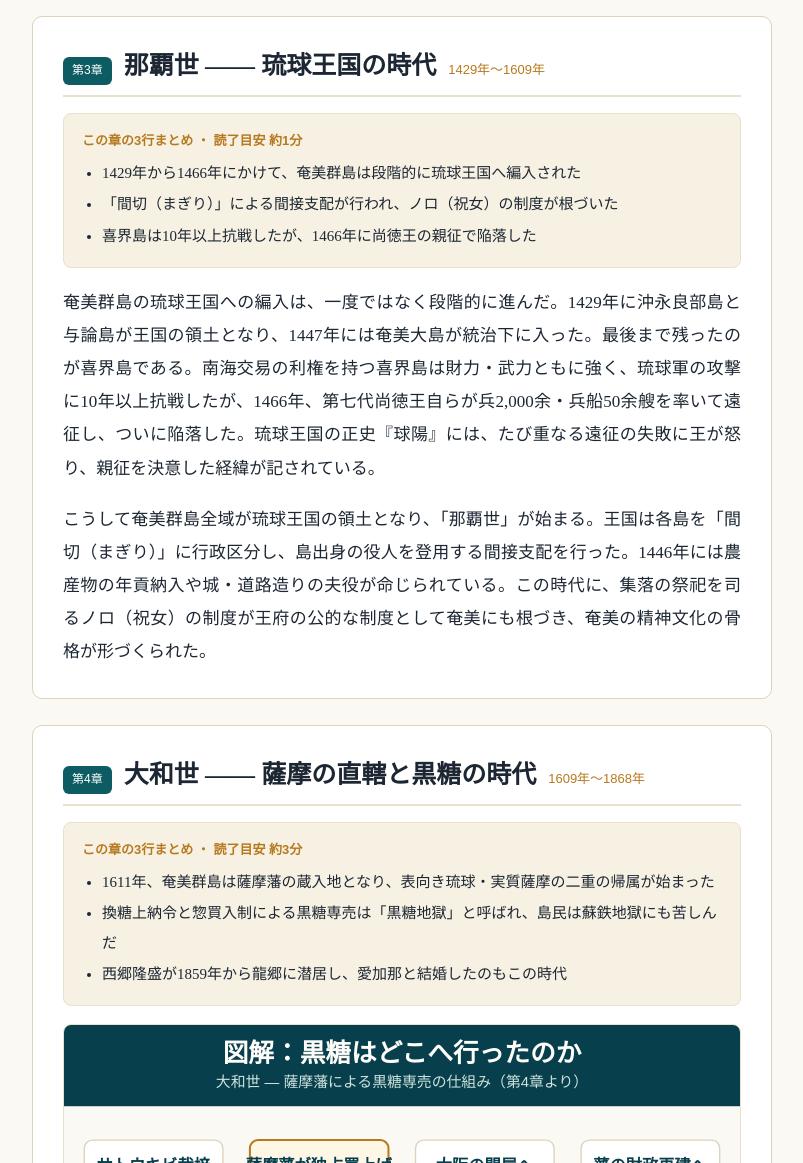
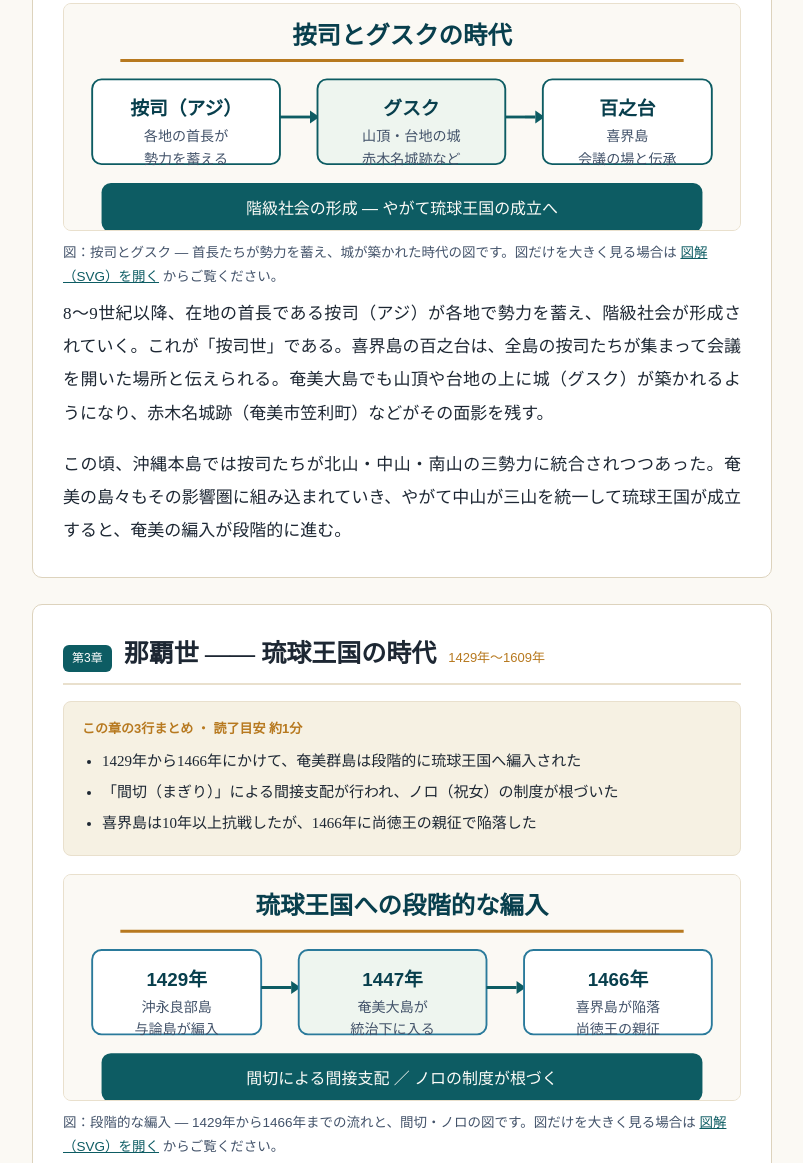
Before and after one commit to ponponkonkon4-rgb/amami-history, a plain HTML site: page index.html in a window 1280 px wide. Shown: the part 4526-5689 px from the top of the page, without its empty margins (238-1041 px from the left). Drawn offline with Linux system fonts and the light colour scheme.

Commit message:
各章にイメージ図を追加：全8章に図解を配置（新規6点は各約3KBの軽量SVG・遅延読み込み）

```diff
--- a/index.html
+++ b/index.html
@@ -273,6 +273,7 @@
 <section class="era" id="amami-yo">
   <div class="era-head"><span class="era-no">第1章</span><h2>奄美世 ―― 貝の道が結んだ島々</h2><span class="era-years">先史〜9世紀ごろ</span></div>
   <div class="chapter-summary"><p>この章の3行まとめ ・ 読了目安 約1分</p><ul><li>ゴホウラ（巻貝）の交易で、九州と南の島々を結ぶ「海の道」の中継点だった</li><li>御嶽（うたき）を中心に集落（シマ）が形づくられ、血縁を基盤に助け合う社会だった</li><li>階級社会以前の村落共同体の時代を、地元では「奄美世」と呼ぶ</li></ul></div>
+  <figure class="diagram-figure"><img src="fig-amami-yo.svg" alt="図解：貝の道。九州と南の島々（沖縄方面）を結ぶゴホウラ交易の中継点だった奄美大島と、御嶽を中心に血縁で助け合う集落（シマ）の共同体を示す図" width="720" height="240" loading="lazy" decoding="async"><figcaption>図：貝の道 ― 九州と南の島々を結んだ交易と、御嶽を中心とする集落の図です。図だけを大きく見る場合は <a href="fig-amami-yo.svg">図解（SVG）を開く</a> からご覧ください。</figcaption></figure>
   <p>奄美群島の人の営みは、約6,000〜5,000年前の縄文時代にまで遡る。喜界島の赤連遺跡や中里貝塚など、各地に貝塚が残されている。この時代の奄美を特徴づけるのは「貝の交易」である。沖縄方面で採れるゴホウラ（巻貝）は腕輪などの装身具の素材として珍重され、奄美は九州と南の島々を結ぶ交易の中継点だった。いわば奄美は、太古から「海の道」の結節点だったのである。</p>
   <p>古代に入ると、奄美は日本の律令国家の視野にも入ってくる。『日本書紀』などに現れる南島への言及が奄美を指すとする説があり、8世紀には遣唐使船の寄港・補給の島としても位置づけられたとされる。ただし824年（天長元年）、多禰国が大宰府の所管から大隅国に移されると本土との公的な交流は細り、島は次第に独自の歩みを強めていく。この、階級社会以前の村落共同体の時代を、地元では「奄美世」と呼ぶ。御嶽（うたき）を中心に集落（シマ）が形づくられ、男性が行政を、女性が祭祀を担い、血縁を基盤に助け合う社会だった。</p>
 </section>
@@ -280,6 +281,7 @@
 <section class="era" id="aji-yo">
   <div class="era-head"><span class="era-no">第2章</span><h2>按司世 ―― 首長たちの時代</h2><span class="era-years">9世紀ごろ〜15世紀</span></div>
   <div class="chapter-summary"><p>この章の3行まとめ ・ 読了目安 約1分</p><ul><li>在地の首長・按司（アジ）が各地で勢力を蓄え、階級社会が形成された</li><li>山頂や台地に城（グスク）が築かれ、赤木名城跡などが面影を残す</li><li>沖縄本島の三山統一と琉球王国の成立へつながっていく時代</li></ul></div>
+  <figure class="diagram-figure"><img src="fig-aji-yo.svg" alt="図解：按司とグスクの時代。各地の首長・按司が勢力を蓄え、山頂や台地にグスクが築かれ、喜界島の百之台に按司たちが集まったと伝えられることを示す図" width="720" height="240" loading="lazy" decoding="async"><figcaption>図：按司とグスク ― 首長たちが勢力を蓄え、城が築かれた時代の図です。図だけを大きく見る場合は <a href="fig-aji-yo.svg">図解（SVG）を開く</a> からご覧ください。</figcaption></figure>
   <p>8〜9世紀以降、在地の首長である按司（アジ）が各地で勢力を蓄え、階級社会が形成されていく。これが「按司世」である。喜界島の百之台は、全島の按司たちが集まって会議を開いた場所と伝えられる。奄美大島でも山頂や台地の上に城（グスク）が築かれるようになり、赤木名城跡（奄美市笠利町）などがその面影を残す。</p>
   <p>この頃、沖縄本島では按司たちが北山・中山・南山の三勢力に統合されつつあった。奄美の島々もその影響圏に組み込まれていき、やがて中山が三山を統一して琉球王国が成立すると、奄美の編入が段階的に進む。</p>
 </section>
@@ -287,6 +289,7 @@
 <section class="era" id="naha-yo">
   <div class="era-head"><span class="era-no">第3章</span><h2>那覇世 ―― 琉球王国の時代</h2><span class="era-years">1429年〜1609年</span></div>
   <div class="chapter-summary"><p>この章の3行まとめ ・ 読了目安 約1分</p><ul><li>1429年から1466年にかけて、奄美群島は段階的に琉球王国へ編入された</li><li>「間切（まぎり）」による間接支配が行われ、ノロ（祝女）の制度が根づいた</li><li>喜界島は10年以上抗戦したが、1466年に尚徳王の親征で陥落した</li></ul></div>
+  <figure class="diagram-figure"><img src="fig-naha-yo.svg" alt="図解：琉球王国への段階的な編入。1429年に沖永良部島と与論島、1447年に奄美大島、1466年に喜界島が編入され、間切による間接支配とノロの制度が根づいたことを示す図" width="720" height="240" loading="lazy" decoding="async"><figcaption>図：段階的な編入 ― 1429年から1466年までの流れと、間切・ノロの図です。図だけを大きく見る場合は <a href="fig-naha-yo.svg">図解（SVG）を開く</a> からご覧ください。</figcaption></figure>
   <p>奄美群島の琉球王国への編入は、一度ではなく段階的に進んだ。1429年に沖永良部島と与論島が王国の領土となり、1447年には奄美大島が統治下に入った。最後まで残ったのが喜界島である。南海交易の利権を持つ喜界島は財力・武力ともに強く、琉球軍の攻撃に10年以上抗戦したが、1466年、第七代尚徳王自らが兵2,000余・兵船50余艘を率いて遠征し、ついに陥落した。琉球王国の正史『球陽』には、たび重なる遠征の失敗に王が怒り、親征を決意した経緯が記されている。</p>
   <p>こうして奄美群島全域が琉球王国の領土となり、「那覇世」が始まる。王国は各島を「間切（まぎり）」に行政区分し、島出身の役人を登用する間接支配を行った。1446年には農産物の年貢納入や城・道路造りの夫役が命じられている。この時代に、集落の祭祀を司るノロ（祝女）の制度が王府の公的な制度として奄美にも根づき、奄美の精神文化の骨格が形づくられた。</p>
 </section>
@@ -308,6 +311,7 @@
 <section class="era" id="meiji">
   <div class="era-head"><span class="era-no">第5章</span><h2>明治から敗戦まで ―― 県政下でも続いた砂糖の構図</h2><span class="era-years">1868年〜1945年</span></div>
   <div class="chapter-summary"><p>この章の3行まとめ ・ 読了目安 約1分</p><ul><li>1879年に大島郡が置かれ、奄美群島は鹿児島県の行政下に正式に組み込まれた</li><li>黒糖の専売体制は「大島商社」に形を変えて引き継がれた</li><li>産業は大島紬と砂糖への依存が続き、軍事拠点としても位置づけられた</li></ul></div>
+  <figure class="diagram-figure"><img src="fig-meiji.svg" alt="図解：1879年に大島郡が置かれて鹿児島県の行政下に入り、黒糖の専売体制が大島商社へ継承され、大島紬と砂糖への依存が続いたことを示す図" width="720" height="240" loading="lazy" decoding="async"><figcaption>図：県政下の流れ ― 大島郡の設置から大島商社への継承までの図です。図だけを大きく見る場合は <a href="fig-meiji.svg">図解（SVG）を開く</a> からご覧ください。</figcaption></figure>
   <p>明治維新と廃藩置県を経て、1879年（明治12年）4月、奄美群島に大島郡が置かれ、鹿児島県の行政下に正式に組み込まれた。しかし黒糖の専売体制は、県が設立した専売公社「大島商社」に形を変えて引き継がれ、不公正な取引の構図はすぐには改まらなかった。島の産業は大島紬と砂糖への依存が続き、昭和に入ると奄美大島は本土防衛の軍事拠点としても位置づけられ、戦時体制の圧迫を受けることになる。</p>
 </section>
 
@@ -326,6 +330,7 @@
 <section class="era" id="modern">
   <div class="era-head"><span class="era-no">第7章</span><h2>復帰から現代 ―― 振興法、黒糖焼酎、そして世界自然遺産</h2><span class="era-years">1954年〜</span></div>
   <div class="chapter-summary"><p>この章の3行まとめ ・ 読了目安 約1分</p><ul><li>1954年に復興特別措置法が制定され、社会基盤の整備が進んだ</li><li>奄美群島でのみ製造が認められる黒糖焼酎の生産もこの頃始まった</li><li>2021年7月26日、ユネスコの世界自然遺産に登録された</li></ul></div>
+  <figure class="diagram-figure"><img src="fig-modern.svg" alt="図解：1954年の復興特別措置法、奄美群島でのみ製造が認められる黒糖焼酎への転回、2021年の世界自然遺産登録を示す図。2017年に奄美群島国立公園が誕生したことも記す" width="720" height="240" loading="lazy" decoding="async"><figcaption>図：現代への転回 ― 苦しめた黒糖が特産へ変わり、世界自然遺産に至る図です。図だけを大きく見る場合は <a href="fig-modern.svg">図解（SVG）を開く</a> からご覧ください。</figcaption></figure>
   <p>復帰の翌1954年、「奄美群島復興特別措置法」（現在の奄美群島振興開発特別措置法）が制定され、港湾・道路など社会基盤の整備が国の支援のもとで進められた。復帰直後には、酒税法上の特例により奄美群島でのみ製造が認められる黒糖焼酎の生産も始まっている。かつて島を苦しめた黒糖が、今度は島だけに許された特産品へと姿を変えたことは、奄美史の皮肉な転回と言えるだろう。</p>
   <p>2017年には奄美群島国立公園が誕生し、2021年7月26日、奄美大島と徳之島は沖縄島北部・西表島とともにユネスコの世界自然遺産に登録された。アマミノクロウサギに代表される固有種の豊かさ――大陸とつながり、離れ、島として独自の進化を遂げた生物相――が評価されたものである。島が「境界」であり続けた地理そのものが、今度は世界の宝として認められた。</p>
 </section>
@@ -333,6 +338,7 @@
 <section class="era" id="identity">
   <div class="era-head"><span class="era-no">終章</span><h2>奄美のアイデンティティ ―― 境界に生きるということ</h2><span class="era-years"></span></div>
   <div class="chapter-summary"><p>この章の3行まとめ ・ 読了目安 約1分</p><ul><li>奄美の歴史を貫くのは「どこにも完全には属さなかった」という経験</li><li>結い・ノロとユタ・島唄と大島紬が、自らの足場を内部につくり続けた</li><li>99.8%の署名と断食で復帰を勝ち取った1953年の記憶が、その到達点</li></ul></div>
+  <figure class="diagram-figure"><img src="fig-identity.svg" alt="図解：奄美の足場を支えた三つ。労働力を融通する結い、祭祀と民間の祈りを担うノロとユタ、歌い継がれた島唄と技を磨いた大島紬を示す図" width="720" height="240" loading="lazy" decoding="async"><figcaption>図：島の足場を支えた三つ ― 結い、ノロとユタ、島唄と大島紬の図です。図だけを大きく見る場合は <a href="fig-identity.svg">図解（SVG）を開く</a> からご覧ください。</figcaption></figure>
   <p>奄美の歴史を貫くのは、「どこにも完全には属さなかった」という経験である。琉球に属しながら薩摩に支配され、日本に属しながら8年間切り離された。そのたびに島民は、与えられた帰属をただ受け入れるのではなく、結いの共同体、ノロとユタの信仰、島唄と大島紬の文化によって自らの足場を内部につくり続けてきた。99.8%の署名と断食で復帰を勝ち取った1953年の記憶は、その到達点である。</p>
   <p>本土でも沖縄でもない場所に立ち続けたこと。それが奄美の弱さではなく、しなやかな強さの源泉なのだと思う。奄美世から数えて五千年あまり、この島の歴史は今も、島に暮らす人々の日々の中で続いている。</p>
 </section>
```
Also changed, not shown: fig-aji-yo.svg (added), fig-amami-yo.svg (added), fig-identity.svg (added), fig-meiji.svg (added), fig-modern.svg (added), fig-naha-yo.svg (added), 1 other file.
